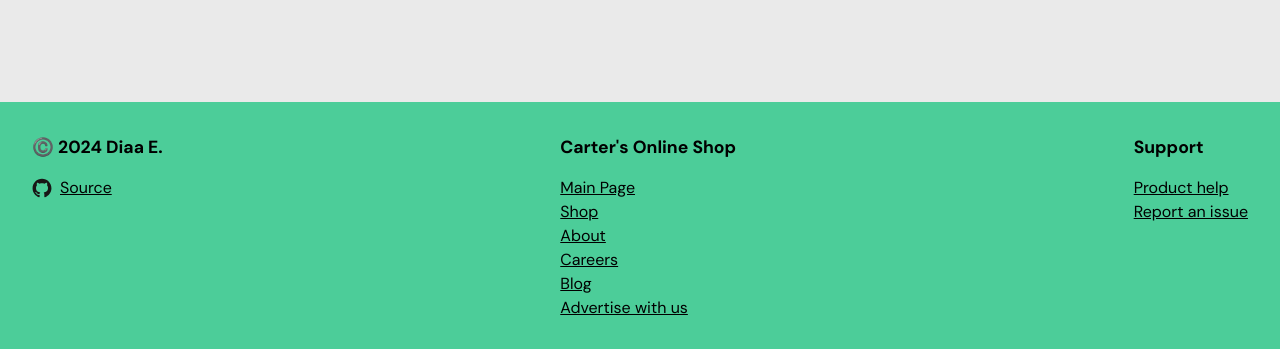
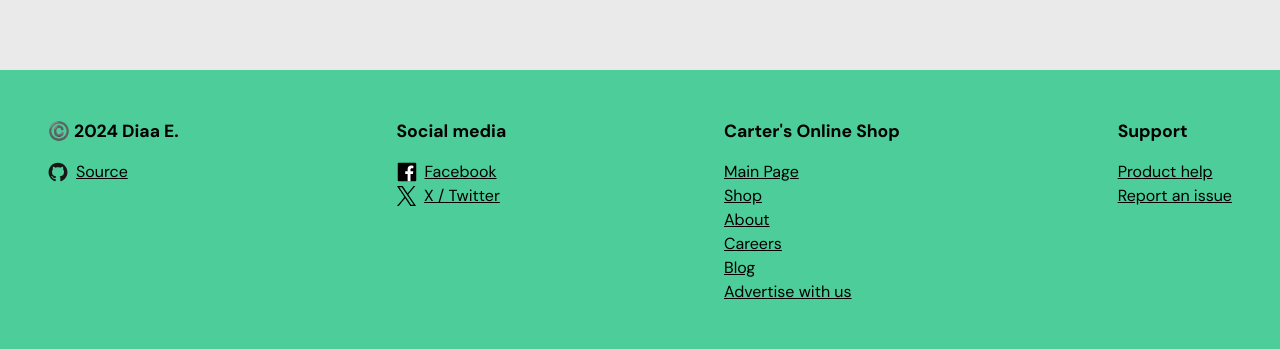
Before and after one commit to Diaa-E/shopping-cart, a React (Vite) app: page /shop in a window 1280 px wide. Shown: the part 448-797 px from the top of the page. Built offline with nearby package versions, Linux system fonts and the light colour scheme; no server answers.

Commit message:
Add social media links to footer

```diff
--- a/src/data/appIcons.barrel.js
+++ b/src/data/appIcons.barrel.js
@@ -2,6 +2,8 @@ import cartIcon from "../assets/icons/cart.svg";
 import cartFullIcon from "../assets/icons/cart_full.svg";
 import closeIcon from "../assets/icons/close.svg";
 import githubIcon from "../assets/icons/github.svg";
+import facebookIcon from "../assets/icons/facebook.svg";
+import xIcon from "../assets/icons/x.svg";
 
 export const appIcons = {
 
@@ -9,4 +11,6 @@ export const appIcons = {
     cartFull: cartFullIcon,
     close: closeIcon,
     github: githubIcon,
+    facebook: facebookIcon,
+    x: xIcon
 }
--- a/src/routes/App.jsx
+++ b/src/routes/App.jsx
@@ -54,6 +54,19 @@ function App() {
           />
         </div>
         <div className={styles["footer-list"]}>
+          <p className={styles["footer-info"]}>Social media</p>
+          <FooterLink
+            icon={appIcons.facebook}
+            text={"Facebook"}
+            to={"https://facebook.com"}
+          />
+          <FooterLink
+            icon={appIcons.x}
+            text={"X / Twitter"}
+            to={"https://twitter.com"}
+          />
+        </div>
+        <div className={styles["footer-list"]}>
           <p className={styles["footer-info"]}>Carter's Online Shop</p>
           <FooterLink
             text={"Main Page"}
--- a/src/styles/App.module.css
+++ b/src/styles/App.module.css
@@ -17,7 +17,7 @@
     background-color: var(--accent);
     color: var(--text);
     margin: auto 0 0 0;
-    padding: 2rem;
+    padding: 3rem;
     display: flex;
     justify-content: space-between;
     align-items: flex-start;
```
Also changed, not shown: src/assets/icons/facebook.svg (added), src/assets/icons/x.svg (added).
